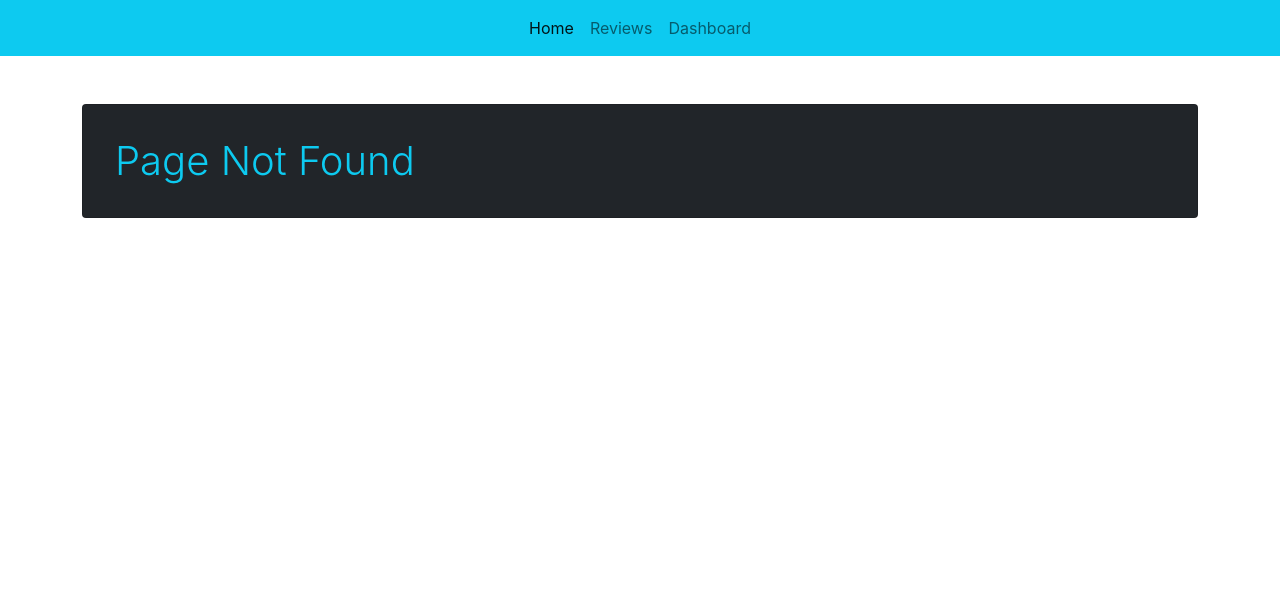
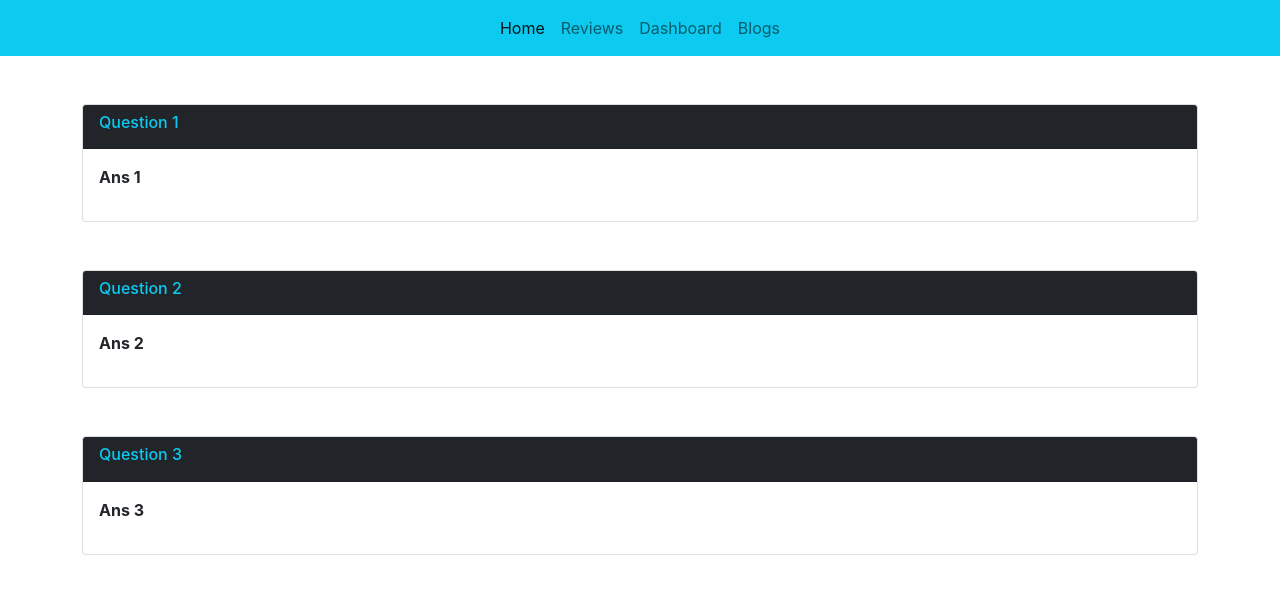
Before and after one commit to Rafat-Web-Developer/hello-foods, a React (Create React App) app: page /blogs in a window 1280 px wide. Before the commit this address had no page. Shown: the top 594 px of the page. Built offline with nearby package versions, Linux system fonts and the light colour scheme.

Commit message:
Add Blog section and create question data and fetch it

```diff
--- /dev/null
+++ b/public/questions.json
@@ -0,0 +1,17 @@
+[
+    {
+        "id": 1,
+        "question": "Question 1",
+        "answer": "Ans 1"
+    },
+    {
+        "id": 2,
+        "question": "Question 2",
+        "answer": "Ans 2"
+    },
+    {
+        "id": 3,
+        "question": "Question 3",
+        "answer": "Ans 3"
+    }
+]
--- a/src/App.js
+++ b/src/App.js
@@ -5,6 +5,7 @@ import Home from "./components/Home/Home";
 import Reviews from "./components/Reviews/Reviews";
 import NotFound from "./components/NotFound/NotFound";
 import Dashboard from "./components/Dashboard/Dashboard";
+import Blogs from "./components/Blogs/Blogs";
 
 function App() {
   return (
@@ -15,6 +16,7 @@ function App() {
         <Route path="/home" element={<Home></Home>}></Route>
         <Route path="/reviews" element={<Reviews></Reviews>}></Route>
         <Route path="/dashboard" element={<Dashboard></Dashboard>}></Route>
+        <Route path="/blogs" element={<Blogs></Blogs>}></Route>
         <Route path="*" element={<NotFound></NotFound>}></Route>
       </Routes>
     </div>
--- /dev/null
+++ b/src/components/Blogs/Blogs.js
@@ -0,0 +1,22 @@
+import React, { useEffect, useState } from "react";
+import Question from "../Question/Question";
+
+const Blogs = () => {
+  const [questions, setQuestions] = useState([]);
+
+  useEffect(() => {
+    fetch("questions.json")
+      .then((res) => res.json())
+      .then((data) => setQuestions(data));
+  }, []);
+
+  return (
+    <div className="container mt-5">
+      {questions.map((question) => (
+        <Question singleQuestion={question}></Question>
+      ))}
+    </div>
+  );
+};
+
+export default Blogs;
--- a/src/components/Header/Header.js
+++ b/src/components/Header/Header.js
@@ -33,6 +33,11 @@ const Header = () => {
                 Dashboard
               </Link>
             </li>
+            <li className="nav-item">
+              <Link className="nav-link" to="/blogs">
+                Blogs
+              </Link>
+            </li>
           </ul>
         </div>
       </div>
--- /dev/null
+++ b/src/components/Question/Question.js
@@ -0,0 +1,17 @@
+import React from "react";
+
+const Question = ({ singleQuestion }) => {
+  const { question, answer } = singleQuestion;
+  return (
+    <div className="card my-5">
+      <div className="card-header bg-dark text-info">
+        <h6>{question}</h6>
+      </div>
+      <div className="card-body">
+        <p className="fw-bold">{answer}</p>
+      </div>
+    </div>
+  );
+};
+
+export default Question;
```
